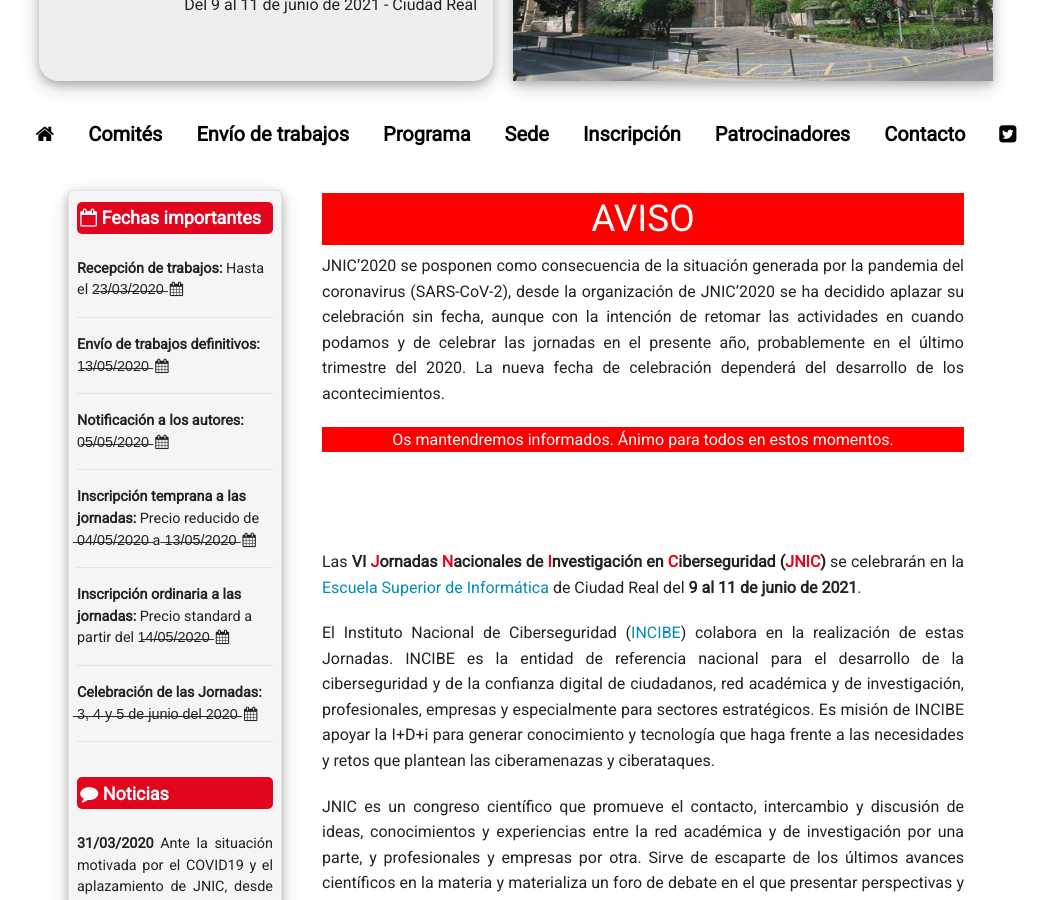
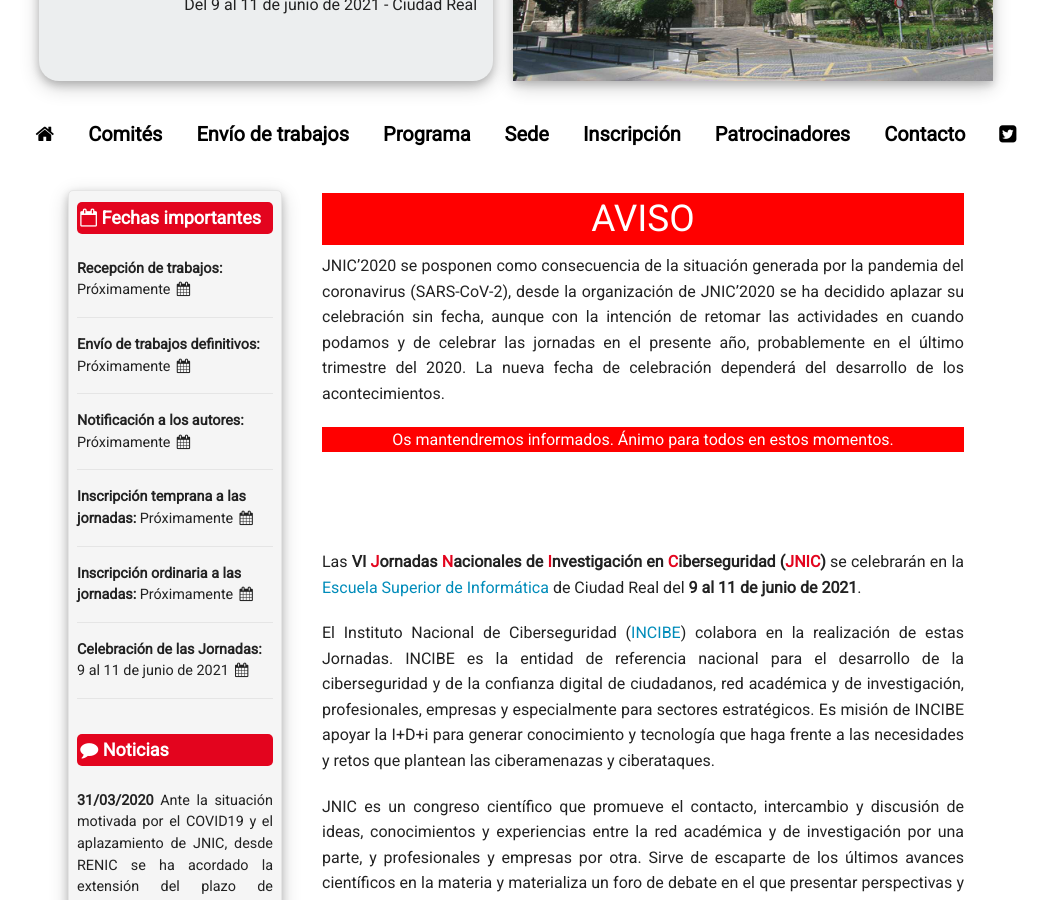
Before and after one commit to jnic2020/jnic2021.github.io, a Jekyll site: the page built from index.md, in a window 1280 px wide and 900 px high, scrolled down 259 px. Shown: the whole window, without its empty margins (124-1172 px from the left). Built offline with Jekyll 4.4.1, drawn with Linux system fonts in a browser that asks for light colours; nearby versions of some CDN libraries.

Commit message:
cambio a 9-11 junio 2021

```diff
--- a/_data/fechas_importantes.json
+++ b/_data/fechas_importantes.json
@@ -1,37 +1,38 @@
 [
 	{
 		"titulo":"Recepción de trabajos",
-		"contenido":"Hasta el 2̶3̶/̶0̶3̶/̶2̶0̶2̶0̶",
+		"contenido":"Próximamente",
 		"fecha_ref":"1",
 		"activada": true
 	},
 	{
 		"titulo":"Notificación a los autores",
-		"contenido":"0̶5̶/̶0̶5̶/̶2̶0̶2̶0̶",
+		"contenido":"Próximamente",
 		"fecha_ref":"3",
 		"activada": true
 	},
 	{
 		"titulo":"Inscripción temprana a las jornadas",
-		"contenido":"Precio reducido de  ̶0̶4̶/̶0̶5̶/̶2̶0̶2̶0̶  a  ̶1̶3̶/̶0̶5̶/̶2̶0̶2̶0̶",
+		"contenido":"Próximamente",
+		// "contenido":"Precio reducido de  ̶0̶4̶/̶0̶5̶/̶2̶0̶2̶0̶  a  ̶1̶3̶/̶0̶5̶/̶2̶0̶2̶0̶",
 		"fecha_ref":"4",
 		"activada": true
 	},
 	{
 		"titulo":"Inscripción ordinaria a las jornadas",
-		"contenido":"Precio standard a partir del 1̶4̶/̶0̶5̶/̶2̶0̶2̶0̶",
+		"contenido":"Próximamente",
 		"fecha_ref":"5",
 		"activada": true
 	},
 	{
 		"titulo":"Envío de trabajos definitivos",
-		"contenido":"1̶3̶/̶0̶5̶/̶2̶0̶2̶0̶",
+		"contenido":"Próximamente",
 		"fecha_ref":"2",
 		"activada": true
 	},
 	{
 		"titulo":"Celebración de las Jornadas",
-		"contenido":" ̶3̶,̶ ̶4̶ ̶y̶ ̶5̶ ̶d̶e̶ ̶j̶u̶n̶i̶o̶ ̶d̶e̶l̶ ̶2̶0̶2̶0̶",
+		"contenido":"9 al 11 de junio de 2021",
 		"fecha_ref":"6",
 		"activada": true
 	}
```
